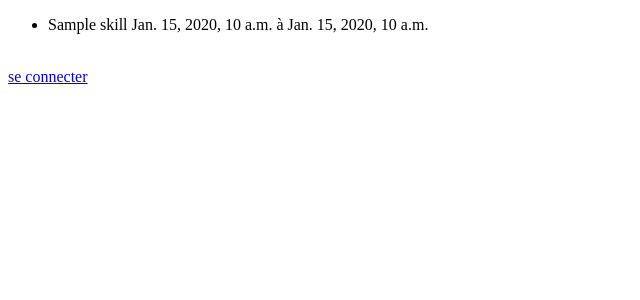
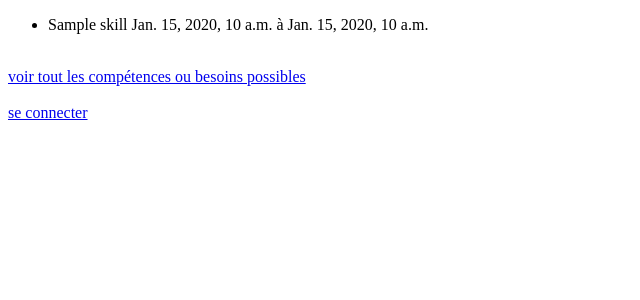
Before and after one commit to damienlabbe45-lab/django_eval, a Django app: template echangecompetence/skills/templates/skills/index.html in a window 1280 px wide. Shown: the top 300 px of the page, without its empty margins (0-640 px from the left). Run offline with Django 5.2, Linux system fonts and the light colour scheme; the template is opened without the code that fills it: most values are stand-ins (such as "Sample title", 1, 10 or a date in 2020).

Commit message:
ajout du lien pour se diriger directement sur la page all_skills

```diff
--- a/echangecompetence/skills/templates/skills/base.html
+++ b/echangecompetence/skills/templates/skills/base.html
@@ -32,6 +32,12 @@
 
 {% endblock %}
 <br>
+{% if "all_skills" not in request.path %}
+<a href="{% url 'skills:all_skills' %}">voir tout les compétences ou besoins possibles</a>
+<br>
+<br>
+{% endif %}
+
 {% if request.user.is_authenticated %}
 {{request.user.username}} <br>
 
@@ -43,6 +49,7 @@
 </form>
 {% if "/skills/" == request.path %}
 <a href="{% url 'skills:add_skills' %}">ajouter un talent ou un besoin d'aide</a>
+
 
 {% else %}<a href="{% url 'skills:index' %}"><- retour à l'auccueil</a>
 {% endif %}
```
